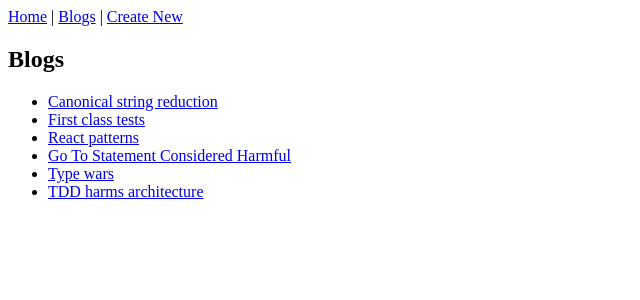
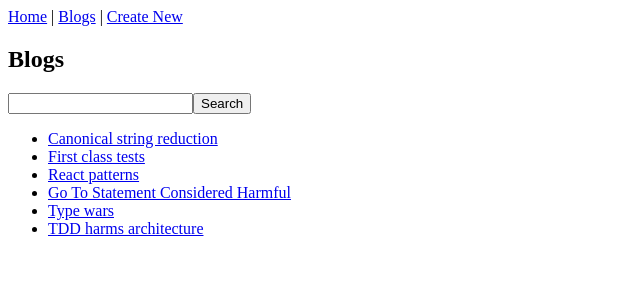
Before and after one commit to aungkokodev/fullstackopen-nextjs, a Next.js app: page /blogs in a window 1280 px wide. Shown: the top 300 px of the page, without its empty margins (0-640 px from the left). Built offline with nearby package versions, Linux system fonts and the light colour scheme.

Commit message:
Exercise 6

```diff
--- a/app/actions/blogs.ts
+++ b/app/actions/blogs.ts
@@ -1,8 +1,8 @@
 'use server';
 
 import { revalidatePath } from 'next/cache';
+import { redirect } from 'next/navigation';
 import { addBlog, increaseLike } from '../services/blogs';
-import { redirect } from 'next/navigation';
 
 export const createBlog = async (formData: FormData) => {
   const title = formData.get('title') as string;
@@ -21,3 +21,8 @@ export const likeBlog = async (formData: FormData) => {
   revalidatePath(`/blogs/${id}`);
   revalidatePath('/blogs');
 };
+
+export const searchBlog = async (formData: FormData) => {
+  const search = formData.get('search') as string;
+  redirect(`/blogs?search=${search}`);
+};
--- a/app/blogs/page.tsx
+++ b/app/blogs/page.tsx
@@ -1,13 +1,24 @@
 import Link from 'next/link';
+import { searchBlog } from '../actions/blogs';
 import { getBlogs } from '../services/blogs';
 
-const Blog = () => {
+const Blog = async ({ searchParams }: { searchParams: Promise<{ search: string }> }) => {
+  const { search } = await searchParams;
+
   const blogs = getBlogs();
-  const blogsByLikes = blogs.toSorted((a, b) => b.likes - a.likes);
+  const blogsBySearch = search
+    ? blogs.filter((blog) => blog.title.toLocaleLowerCase().includes(search.toLocaleLowerCase()))
+    : blogs;
+
+  const blogsByLikes = blogsBySearch.toSorted((a, b) => b.likes - a.likes);
 
   return (
     <div>
       <h2>Blogs</h2>
+      <form action={searchBlog}>
+        <input type="text" name="search" id="blog-search" defaultValue={search} />
+        <button type="submit">Search</button>
+      </form>
       <ul>
         {blogsByLikes.map((blog) => (
           <li key={blog.id}>
```
